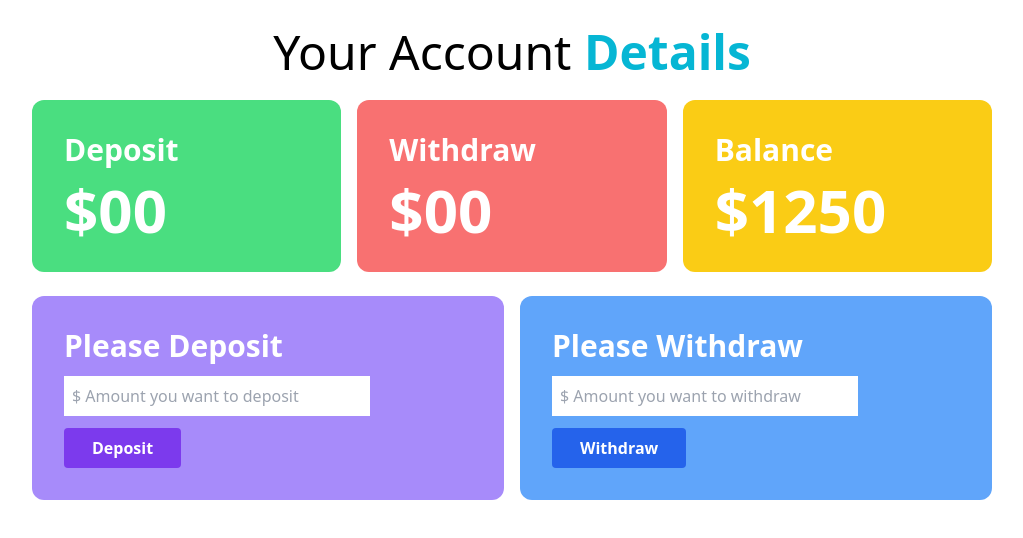
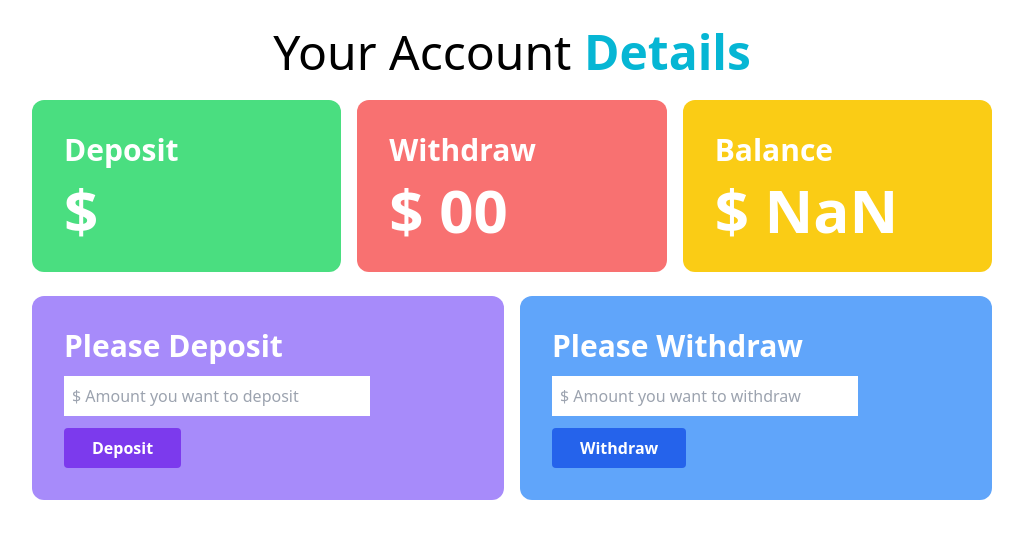
Before and after one commit to yeasinrafee/Bank-Deposite-Static, a plain HTML site: page account.html in a window 1280 px wide. Both pictures are taken after a click on the input "Deposit". Shown: the whole page, without its empty margins (128-1151 px from the left). Drawn offline with nearby package versions, Linux system fonts and the light colour scheme.

Commit message:
Account funtionalities

```diff
--- a/account.html
+++ b/account.html
@@ -17,15 +17,15 @@
             <div class="grid grid-cols-3 gap-4 w-9/12 mx-auto mt-6 text-white">
                 <div class="bg-green-400 p-8 rounded-xl">
                     <h4 class="text-3xl font-semibold mb-3">Deposit</h4>
-                    <h2 class="text-6xl font-bold">$00</h2>
+                    <h2 class="text-6xl font-bold">$ <span id="deposit">00</span></h2>
                 </div>
                 <div class="bg-red-400 p-8 rounded-xl">
                     <h4 class="text-3xl font-semibold mb-3">Withdraw</h4>
-                    <h2 class="text-6xl font-bold">$00</h2>
+                    <h2 class="text-6xl font-bold">$ <span id="withdraw">00</span></h2>
                 </div>
                 <div class="bg-yellow-400 p-8 rounded-xl">
                     <h4 class="text-3xl font-semibold mb-3">Balance</h4>
-                    <h2 class="text-6xl font-bold">$1250</h2>
+                    <h2 class="text-6xl font-bold">$ <span id="balance">1250</span></h2>
                 </div>
             </div>
         </section>
@@ -48,6 +48,6 @@
         </section>
     </main>
 
-    <script src="./login.js"></script>
+    <script src="./account.js"></script>
 </body>
 </html>
--- /dev/null
+++ b/account.js
@@ -0,0 +1,21 @@
+deposit = document.getElementById('deposit');
+withdraw = document.getElementById('withdraw');
+balance = document.getElementById('balance');
+userDeposit = document.getElementById('user-deposit');
+userWithdraw = document.getElementById('user-withdraw');
+
+// For Deposit
+document.getElementById('btn-deposit').addEventListener('click', function(){
+    deposit.innerText = userDeposit.value;
+    totalBalance = parseInt(balance.innerText);
+    balance.innerText = totalBalance + parseInt(userDeposit.value);
+    userDeposit.value = "";
+})
+
+// For Withdraw
+document.getElementById('btn-withdraw').addEventListener('click', function(){
+    withdraw.innerText = userWithdraw.value;
+    totalBalance = parseInt(balance.innerText);
+    balance.innerText = totalBalance - parseInt(userWithdraw.value);
+    userWithdraw.value = "";
+})
```
